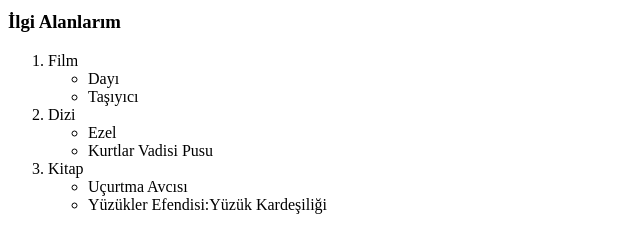
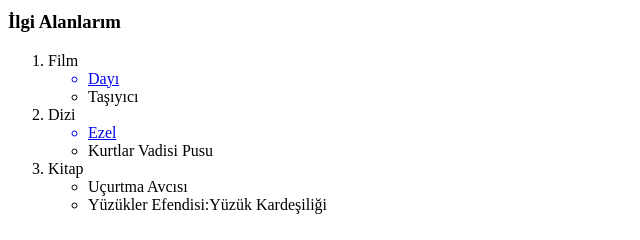
Before and after one commit to ykp69/ilkweb, a plain HTML site: page index.html in a window 1280 px wide. Shown: the part 237-477 px from the top of the page, 0-640 px from the left. Drawn offline with Linux system fonts and the light colour scheme.

Commit message:
li taglarına link eklendi

```diff
--- a/index.html
+++ b/index.html
@@ -16,14 +16,14 @@
         <ol>
             <li>Film
                 <ul>
-                      <li>Dayı</li>
+                      <a href="https://www.imdb.com/title/tt11267076/"><li>Dayı</li> </a>
                       <li>Taşıyıcı</li>
                 </ul>
             </li>
 
             <li>Dizi
                 <ul>
-                    <li>Ezel</li>
+                    <a href="https://www.youtube.com/watch?v=BqT9V_zdsrs"><li>Ezel</li></a>
                     <li>Kurtlar Vadisi Pusu</li>
 
                 </ul>
```
